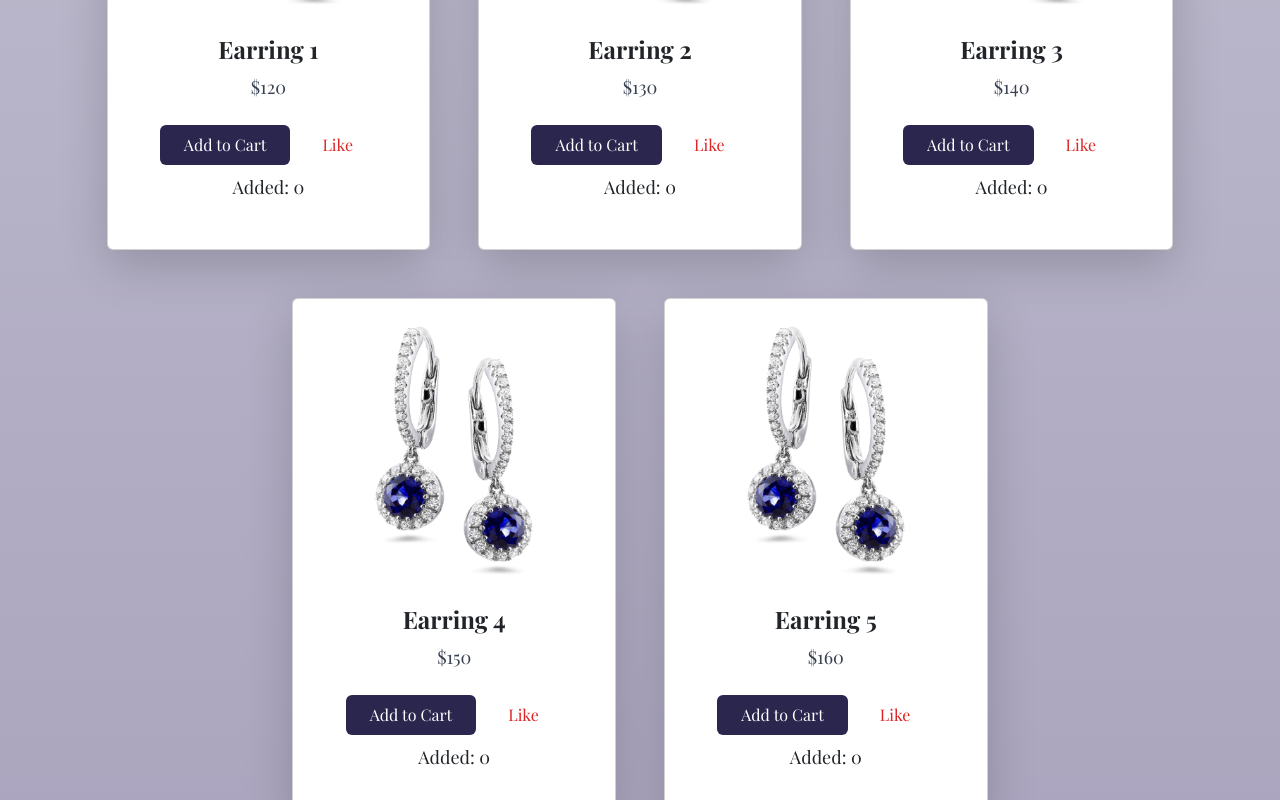
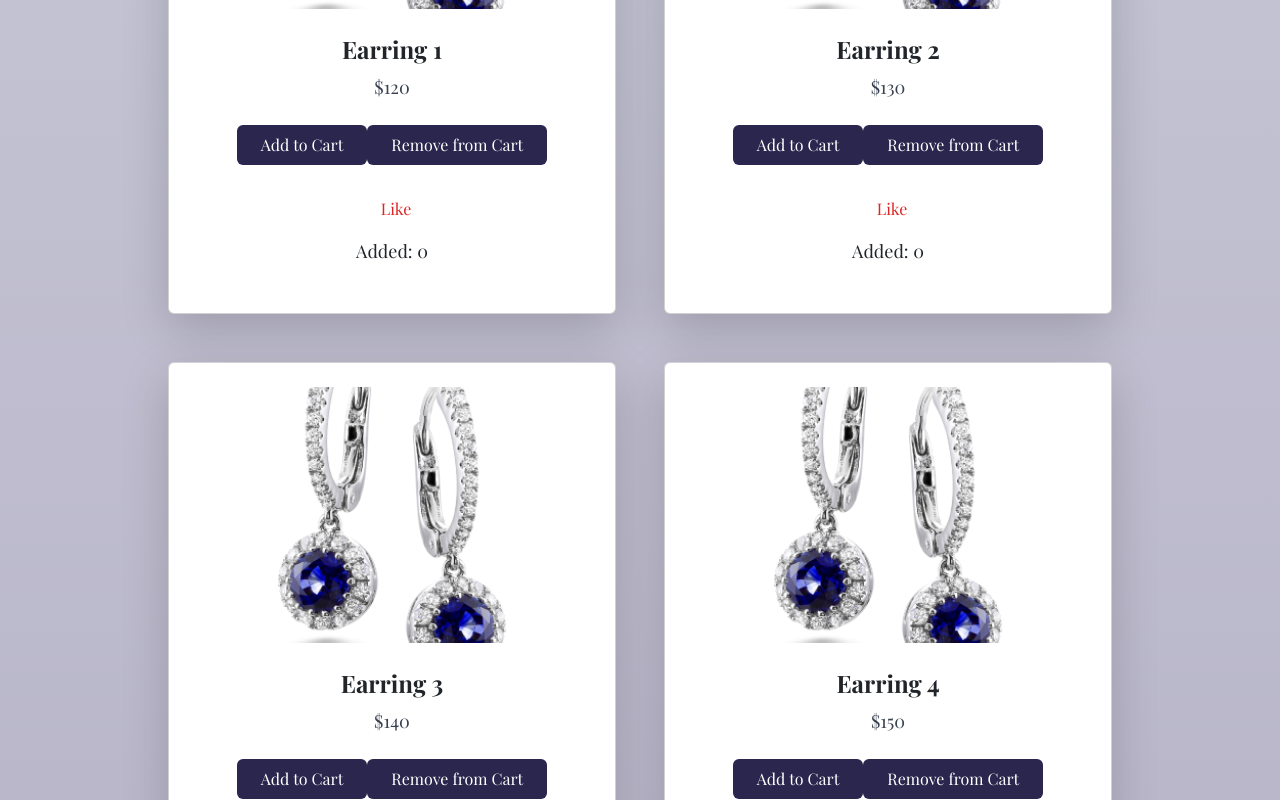
Before and after one commit to HridayJain01/ArteJewels, a React (Vite) app in the folder Frontend/: page / in a window 1280 px wide. Shown: the part 2580-3380 px from the top of the page. Built offline with nearby package versions, Linux system fonts and the light colour scheme; a web font is replaced by a local one.

Commit message:
cart functionality

```diff
--- a/Frontend/package.json
+++ b/Frontend/package.json
@@ -17,8 +17,10 @@
     "react-bootstrap": "^2.10.5",
     "react-dom": "^18.3.1",
     "react-qr-code": "^2.0.15",
+    "react-redux": "^9.1.2",
     "react-router-dom": "^6.26.2",
-    "react-toastify": "^10.0.5"
+    "react-toastify": "^10.0.5",
+    "redux": "^5.0.1"
   },
   "devDependencies": {
     "@eslint/js": "^9.11.1",
--- a/Frontend/src/App.jsx
+++ b/Frontend/src/App.jsx
@@ -23,5 +23,6 @@ export default function App() {
         </Routes>
       </div>
     </Router>
+
   );
 }
--- /dev/null
+++ b/Frontend/src/components/Cart.jsx
@@ -0,0 +1,35 @@
+import React from 'react';
+
+const Cart = ({ cartItems, cartCounts, totalValue, handleRemoveFromCart }) => {
+    return (
+        <div className="bg-white p-4 shadow-lg rounded mt-8">
+            <h2 className="text-2xl font-semibold mb-4">Shopping Cart</h2>
+            {cartItems.length === 0 ? (
+                <p>Your cart is empty.</p>
+            ) : (
+                <ul>
+                    {cartItems.map((item) => (
+                        cartCounts[item.title] > 0 && ( // Ensure count is greater than 0
+                            <li key={item.title} className="flex justify-between mb-2">
+                                <span>{item.title} (x{cartCounts[item.title]})</span> {/* Show count */}
+                                <span>${item.rate} * {cartCounts[item.title]} = ${item.rate * cartCounts[item.title]}</span> {/* Show unit price, count, and total amount */}
+                                <button
+                                    className="text-red-500 ml-4"
+                                    onClick={() => handleRemoveFromCart(item)}
+                                >
+                                    Remove
+                                </button>
+                            </li>
+                        )
+                    ))}
+                </ul>
+            )}
+            <h3 className="font-bold mt-4">Total: ${totalValue}</h3>
+            <button className="mt-4 bg-blue-600 text-white py-2 px-4 rounded">
+                Checkout
+            </button>
+        </div>
+    );
+};
+
+export default Cart;
--- a/Frontend/src/components/Store.jsx
+++ b/Frontend/src/components/Store.jsx
@@ -1,12 +1,15 @@
-import React, { useState } from 'react';
+import React, { useState, useEffect } from 'react';
 import { Modal, Carousel } from 'react-bootstrap';
 import { motion } from 'framer-motion';
 import JewelryCard from './reusables/JewelryCard';
+import Cart from './Cart'; // Import the Cart component
 import homeEarringImage from '../assets/images/home-earring.png';
 import homePendantImage from '../assets/images/home-pendant.png';
 import homeDiamondImage from '../assets/images/home-diamonds.png';
 import 'bootstrap/dist/css/bootstrap.min.css';
 
+
+// Define your jewelry items
 const earringItems = [
     { title: 'Earring 1', rate: 120, imageUrl: homeEarringImage, description: 'A beautiful earring.' },
     { title: 'Earring 2', rate: 130, imageUrl: homeEarringImage, description: 'A stunning earring.' },
@@ -34,39 +37,56 @@ const diamondItems = [
 const Store = () => {
     const [show, setShow] = useState(false);
     const [selectedProduct, setSelectedProduct] = useState(null);
+    const [liked, setLiked] = useState(false);
     const [cartItems, setCartItems] = useState([]);
     const [totalValue, setTotalValue] = useState(0);
-    const [liked, setLiked] = useState(false);
     const [cartCounts, setCartCounts] = useState({});
+
+
 
     const handleClose = () => setShow(false);
     const handleShow = (product) => {
         setSelectedProduct(product);
-        setLiked(false); // Reset liked state when showing a new product
+        setLiked(false);
         setShow(true);
     };
 
     const handleAddToCart = (item) => {
-        setCartItems([...cartItems, item]);
-        setTotalValue(totalValue + item.rate);
-        setCartCounts((prevCounts) => ({
-            ...prevCounts,
-            [item.title]: (prevCounts[item.title] || 0) + 1,
+        setCartItems((prev) => {
+            const existingItem = prev.find((i) => i.title === item.title);
+            if (!existingItem) {
+                return [...prev, item];
+            }
+            return prev;
+        });
+
+        setTotalValue((prev) => prev + item.rate);
+        setCartCounts((prev) => ({
+            ...prev,
+            [item.title]: (prev[item.title] || 0) + 1,
         }));
     };
 
-    const handleRemoveFromCart = (index) => {
-        const itemToRemove = cartItems[index];
-        setCartItems(cartItems.filter((_, i) => i !== index));
-        setTotalValue(totalValue - itemToRemove.rate);
-        setCartCounts((prevCounts) => ({
-            ...prevCounts,
-            [itemToRemove.title]: prevCounts[itemToRemove.title] - 1,
-        }));
-    };
+    const handleRemoveFromCart = (item) => {
+        if (cartCounts[item.title] > 0) {
+            setCartCounts((prevCounts) => {
+                const updatedCount = Math.max((prevCounts[item.title] || 0) - 1, 0);
+                return {
+                    ...prevCounts,
+                    [item.title]: updatedCount,
+                };
+            });
 
-    const toggleLike = () => {
-        setLiked(!liked);
+            setTotalValue((prev) => prev - item.rate);
+            // Optionally, remove the item from cartItems if count is zero
+            if (cartCounts[item.title] === 1) {
+                setCartItems((prev) => prev.filter((i) => i.title !== item.title));
+            }
+        }
+        const toggleLike = () => {
+            setLiked(!liked);
+        }
+
     };
 
     return (
@@ -83,6 +103,7 @@ const Store = () => {
                                 rate={item.rate}
                                 imageUrl={item.imageUrl}
                                 handleAddToCart={handleAddToCart}
+                                handleRemoveFromCart={handleRemoveFromCart}
                                 count={cartCounts[item.title] || 0}
                             />
                         </div>
@@ -100,6 +121,7 @@ const Store = () => {
                                 rate={item.rate}
                                 imageUrl={item.imageUrl}
                                 handleAddToCart={handleAddToCart}
+                                handleRemoveFromCart={handleRemoveFromCart}
                                 count={cartCounts[item.title] || 0}
                             />
                         </div>
@@ -117,6 +139,7 @@ const Store = () => {
                                 rate={item.rate}
                                 imageUrl={item.imageUrl}
                                 handleAddToCart={handleAddToCart}
+                                handleRemoveFromCart={handleRemoveFromCart}
                                 count={cartCounts[item.title] || 0}
                             />
                         </div>
@@ -141,23 +164,33 @@ const Store = () => {
                                 Add to Cart
                             </button>
                             <button
-                                className={`py-2 px-4 rounded ${liked ? 'bg-red-600 text-white' : 'bg-white text-red-600 border-red-600'}`}
-                                onClick={toggleLike}
+                                className="bg-[#2a264e] text-white py-2 px-4 rounded mr-2"
+                                onClick={() => handleRemoveFromCart(selectedProduct)}
                             >
-                                {liked ? 'Liked' : 'Like'}
+                                Remove from Cart
                             </button>
+
+                            <h3>Added: {cartCounts[selectedProduct?.title] || 0}</h3>
                         </div>
                         <div className="w-full md:w-1/2 p-4">
                             <Carousel>
                                 <Carousel.Item>
                                     <img className="d-block w-100" src={selectedProduct?.imageUrl} alt={selectedProduct?.title} />
                                 </Carousel.Item>
-                                {/* Add more Carousel.Item components if there are multiple images */}
+                                {/* You can add more Carousel.Items if needed */}
                             </Carousel>
                         </div>
                     </div>
                 </Modal.Body>
             </Modal>
+
+            {/* Cart Component at the bottom */}
+            <Cart
+                cartItems={cartItems}
+                cartCounts={cartCounts}
+                totalValue={totalValue}
+                handleRemoveFromCart={handleRemoveFromCart}
+            />
         </div>
     );
 };
--- a/Frontend/src/components/reusables/JewelryCard.jsx
+++ b/Frontend/src/components/reusables/JewelryCard.jsx
@@ -2,11 +2,14 @@ import React, { useState } from 'react';
 import PropTypes from 'prop-types';
 import { motion } from 'framer-motion';
 
-const JewelryCard = ({ title, rate, imageUrl, handleAddToCart, count }) => {
+const JewelryCard = ({ title, rate, imageUrl, handleAddToCart, handleRemoveFromCart, count }) => {
     const [liked, setLiked] = useState(false);
 
     const incrementCount = () => {
         handleAddToCart({ title, rate, imageUrl });
+    };
+    const decrementCount = () => {
+        handleRemoveFromCart({ title, rate, imageUrl });
     };
 
     const toggleLike = () => {
@@ -35,6 +38,13 @@ const JewelryCard = ({ title, rate, imageUrl, handleAddToCart, count }) => {
                 >
                     Add to Cart
                 </button>
+
+                <button
+                    className="py-2 px-4 rounded mt-4 bg-[#2a264e] text-white"
+                    onClick={decrementCount}
+                >
+                    Remove from Cart
+                </button>
                 <button
                     className={`py-2 px-4 rounded mt-4 ml-2 ${liked ? 'bg-red-600 text-white' : 'bg-white text-red-600 border-red-600'}`}
                     onClick={toggleLike}
@@ -52,6 +62,7 @@ JewelryCard.propTypes = {
     rate: PropTypes.number.isRequired,
     imageUrl: PropTypes.string.isRequired,
     handleAddToCart: PropTypes.func.isRequired,
+    handleRemoveFromCart: PropTypes.func.isRequired,
     count: PropTypes.number.isRequired,
 };
 
```
Also changed, not shown: 1 other file (tests, documents, lock files or other folders).
